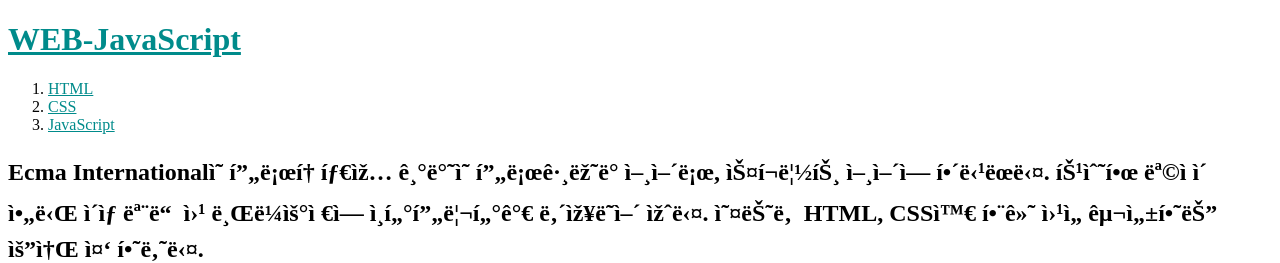
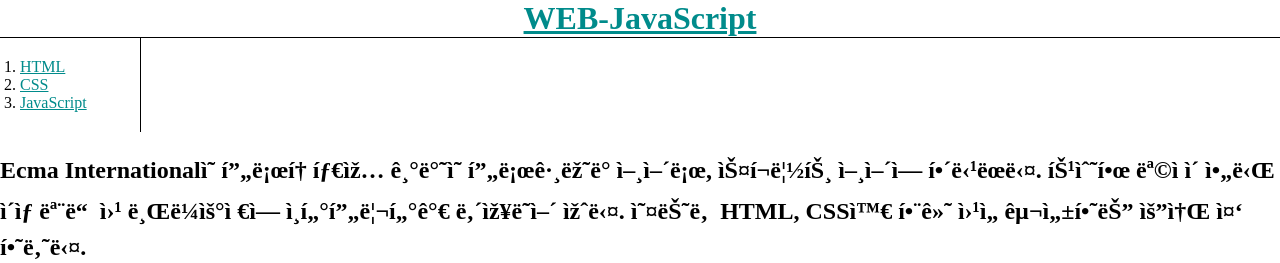
Before and after one commit to kwonjjinho/mpw, a plain HTML site: page 3.html in a window 1280 px wide. Shown: the top 263 px of the page. Drawn offline with Linux system fonts and the light colour scheme.

Commit message:
Add files via upload

```diff
--- a/3.html
+++ b/3.html
@@ -3,6 +3,26 @@
 <head>
 <title> WEB1 - html</title>
 <meta charset=""utf-8>
+<style>
+  body {
+    margin: 0;
+  }
+    h1 {
+      text-align: center;
+      border-bottom: 1px solid black;
+      margin: 0;
+      padding: 20;
+    }
+   ol {
+    border-right: 1px solid black;
+    width: 100px;
+    margin: 0;
+    padding: 20px;
+  }
+  #grid{
+    display: grid;
+    grid-template-columns: 150px 1fr;}
+</style>
 </head>
 <body>
   <h1><a href="index.html" style="color:darkcyan">WEB-JavaScript</a></h1>
```
Also changed, not shown: 2.html (+20 -0 lines).
